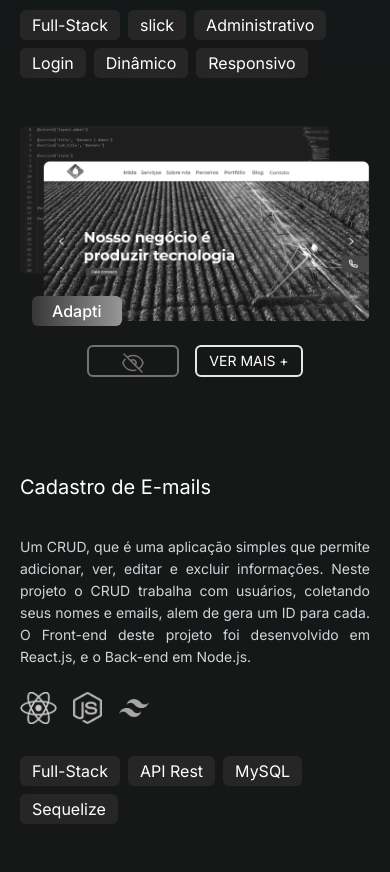
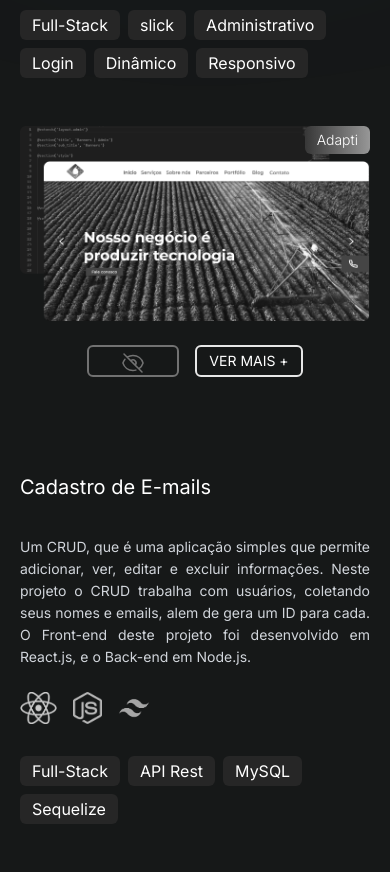
Before and after one commit to Ruan-Azeredo/portifolio, a React (Create React App) app: page /projetos in a window 390 px wide. Shown: the part 2880-3752 px from the top of the page. Built offline with nearby package versions, Linux system fonts and the light colour scheme; a web font is replaced by a local one.

Commit message:
:iphone: fix: iphone bugs

```diff
--- a/src/components/ProjetoCard.jsx
+++ b/src/components/ProjetoCard.jsx
@@ -48,14 +48,14 @@ export default function ProjetoCard(props) {
                         </a>
                     ) : (
                         <a href={infos.link} className="h-8 flex py-1 px-8 w-fit border-2 rounded-md group-hover:translate-y-2 transition ease-in-out delay-300">
-                            <img src="gen/github-icon.png" alt="" />
+                            <img src="gen/github-icon.png" alt="" className="h-5 w-5"/>
                         </a>
                     )}
                     {infos.seeMore ? (
                         <a href={infos.seeMore} className="py-1 px-3 w-fit border-2 rounded-md text-sm group-hover:translate-y-2 transition ease-in-out delay-300">VER MAIS +</a>
                     ) : null}
                 </div>
-                <div className={`${hidden} bg-gradient-to-r from-azulescuro to-azulclaro text-white font-medium rounded-md py-1 px-5 w-fit absolute top-[170px] md:top-72 md:left-5 left-3`}>Adapti</div>
+                <div className={`${hidden} bg-gradient-to-r from-azulescuro to-azulclaro md:text-md text-sm text-white md:font-medium font-light rounded-md py-1 md:px-5 px-3 w-fit absolute top-0 md:top-72 md:left-5 right-0`}>Adapti</div>
             </div>
             <style jsx>{`
                 .ProjetoCard {
--- a/src/style/AboutMe.css
+++ b/src/style/AboutMe.css
@@ -340,6 +340,7 @@
     .tecnologias-fav-title{
         margin-top: 60px;
         font-size: 20px;
+        font-family: 'Inter';
     }
 
     .grid-bar-tech-fav{
```
